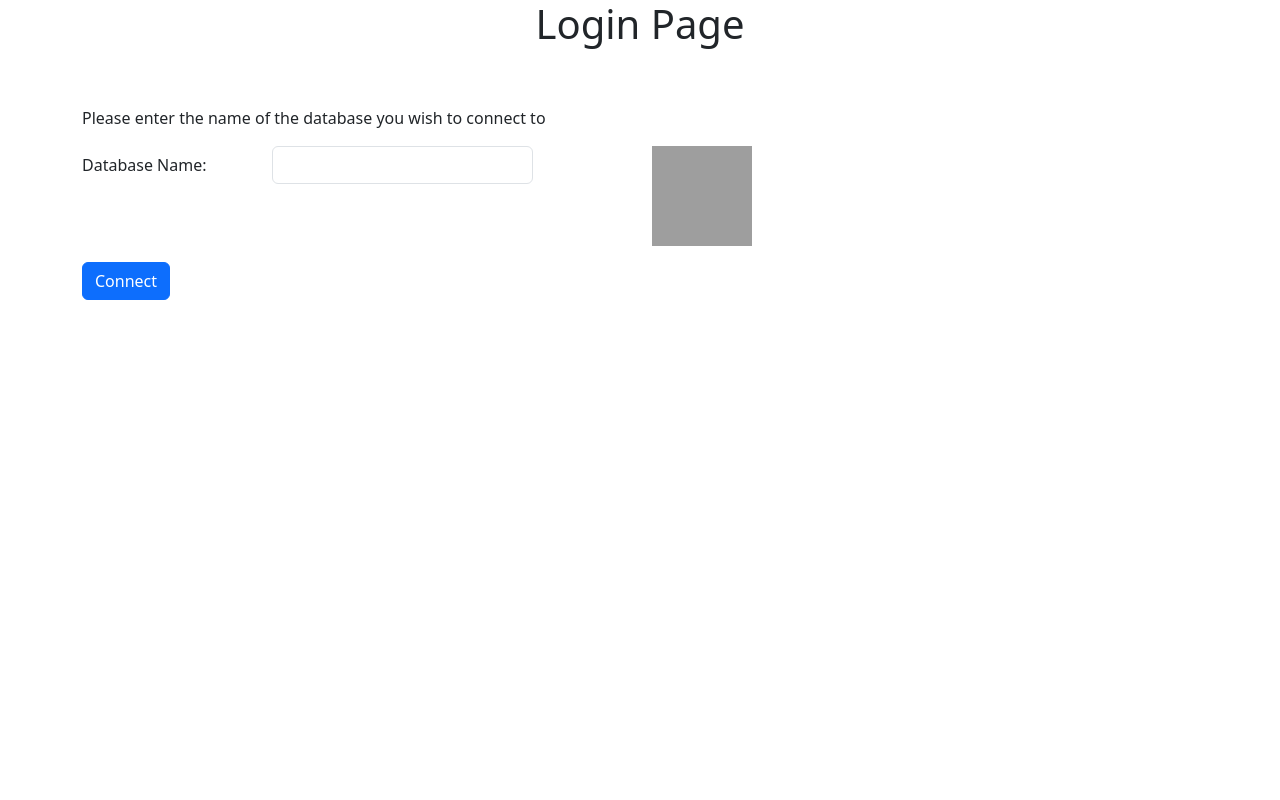
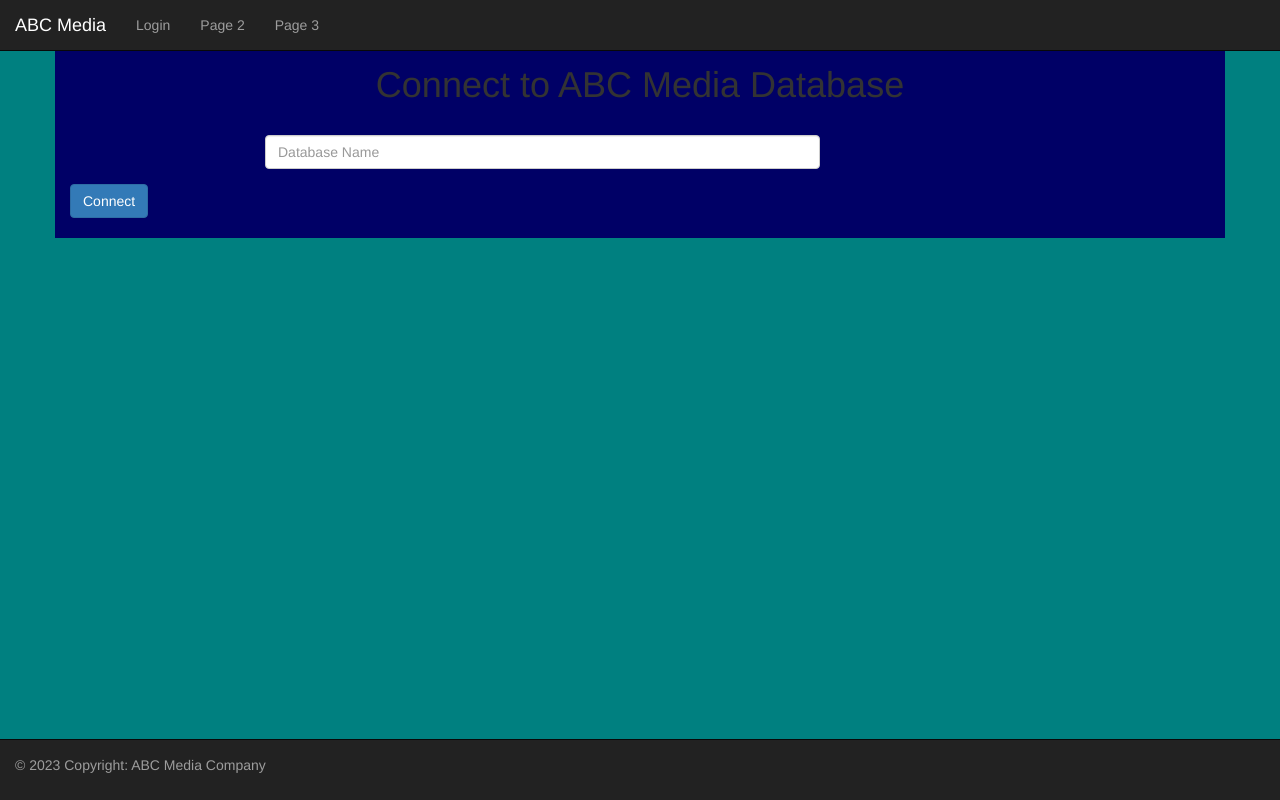
Before and after one commit to rip97/CS_359_Project, a Django app: page /login/ in a window 1280 px wide. Run offline with Django 4.2, Linux system fonts and the light colour scheme; some libraries are stand-ins or nearby versions; grey boxes are pictures that could not be loaded.

Commit message:
Login and Home Page with basic CSS and bootstrap

```diff
--- a/Part 4/ABC/ABC/urls.py
+++ b/Part 4/ABC/ABC/urls.py
@@ -18,6 +18,6 @@ from django.contrib import admin
 from django.urls import include, path
 
 urlpatterns = [
+    path("", include('ABC_Media.urls')),
     path('admin/', admin.site.urls),
-    path('login/', include('ABC_Media.urls'))
 ]
--- /dev/null
+++ b/Part 4/ABC/ABC_Media/forms.py
@@ -0,0 +1,12 @@
+# @Author: Justyn Rippie
+# @Date: 4-12-2023
+# @Description: Custom class for forms
+
+from django import forms
+
+
+# create a custom form for user login via database
+
+class DatabaseInputForm(forms.Form):
+
+    data_base_name = forms.TextInput()
--- /dev/null
+++ b/Part 4/ABC/ABC_Media/templates/ABC_Media/home.html
@@ -0,0 +1,34 @@
+<!DOCTYPE html>
+<html lang="en">
+<head>
+    <meta charset="utf-8">
+    <meta name="viewport" content="width=device-width, initial-scale=1">
+    <link rel="stylesheet" href="https://maxcdn.bootstrapcdn.com/bootstrap/3.4.1/css/bootstrap.min.css">
+    <script src="https://ajax.googleapis.com/ajax/libs/jquery/3.6.4/jquery.min.js"></script>
+    <script src="https://maxcdn.bootstrapcdn.com/bootstrap/3.4.1/js/bootstrap.min.js"></script>
+    <Title>ABC Media</Title>
+</head>
+<body style="background-color: hsl(180,100%,25%);">
+    <nav class="navbar navbar-inverse navbar-fixed-top">
+        <div class="container-fluid">
+            <div class="navbar-header">
+                <a class="navbar-brand" href="/">ABC Media</a>
+            </div>
+            <ul class="nav navbar-nav">
+              <li><a href="/login">Login</a></li>
+              <li><a href="#">Page 2</a></li>
+              <li><a href="#">Page 3</a></li>
+            </ul>
+        </div>
+    </nav>
+    <div class="container" style="background-color: hsl(240,100%,20%); padding-top:45px; text-color:white;">
+    {% block content %}
+    {% endblock %}
+    </div>
+    <div class="navbar navbar-inverse navbar-fixed-bottom">
+        <span class="navbar-text">
+            <p style="text-align: center;">© 2023 Copyright: ABC Media Company </p>
+        </span>
+    </div>
+</body>
+</html>
--- a/Part 4/ABC/ABC_Media/templates/ABC_Media/login.html
+++ b/Part 4/ABC/ABC_Media/templates/ABC_Media/login.html
@@ -1,29 +1,20 @@
-<!DOCTYPE html>
-<html lang="en">
-    <head>
-        <meta charset="utf-8">
-        <meta name="viewport" content="width=device-width, initial-scale=1">
-        <title>Connect</title>
-        <link href="https://cdn.jsdelivr.net/npm/bootstrap@5.3.0-alpha3/dist/css/bootstrap.min.css" rel="stylesheet" integrity="sha384-KK94CHFLLe+nY2dmCWGMq91rCGa5gtU4mk92HdvYe+M/SXH301p5ILy+dN9+nJOZ" crossorigin="anonymous">
-    </head>
-    <body>
-        <div class="container">
-            <h1 style="text-align: center">Login Page</h1>
-            <form style="padding-top: 50px">
-                <div class="row mb-3">
-                    <p> Please enter the name of the database you wish to connect to</p>
-                    <label for="dbName" class="col-sm-2 col-form-label">Database Name:</label>
-                    <div class="col-sm-3">
-                        <input type="text" class="form-control" id="dbName" name="dbName" required><br><br>
-                    </div>
-                    <div class = "col-sm-1">
-                    </div>
-                    <div class = "col-sm-3">
-                        <img src="abc.png" alt="Abc Media" width="100" height="100">
-                    </div>
-                </div>
-                <button type="submit" class="btn btn-primary">Connect</button>
-            </form>
+{% extends 'ABC_Media/home.html' %}
+{{ form }}
+{% block content %}
+
+<h1 style="text-align:center;"> Connect to ABC Media Database </h1>
+<form style="padding-bottom: 20px; padding-top:20px;" method="POST"  >
+    {% csrf_token %}
+    <div class="form-group row">
+        <label for="{{ form.data_base_name }}" class="col-sm-2 col-form-label" style="text-color: white;"></label>
+        <div class="col-sm-6">
+            <input type="text" class="form-control" id="dbName" name="dbName" required placeholder="Database Name">
         </div>
-    </body>
-</html>
+        <div class="col-sm-4">
+
+        </div>
+    </div>
+    <button type="submit" class="btn btn-primary">Connect</button>
+</form>
+
+{% endblock %}
--- a/Part 4/ABC/ABC_Media/urls.py
+++ b/Part 4/ABC/ABC_Media/urls.py
@@ -1,7 +1,11 @@
 from django.urls import path
-
 from . import views
 
+
+app_name = 'ABC_Media'
+
+
 urlpatterns = [
-    path("", views.login, name="login"),
+    path("", views.homepage, name="homepage"),
+    path("login/", views.login, name="login"),
 ]
--- a/Part 4/ABC/ABC_Media/views.py
+++ b/Part 4/ABC/ABC_Media/views.py
@@ -1,10 +1,15 @@
 from django.shortcuts import render
 from django.http import HttpResponse
 from django.template import loader
+from .forms import DatabaseInputForm
 
 # Create your views here.
 
 
+def homepage(request):
+    return render(request, "ABC_Media/home.html")
+
+
 def login(request):
-    template = loader.get_template("ABC_Media/login.html")
-    return render(request, "ABC_Media/login.html")
+    form = DatabaseInputForm
+    return render(request, "ABC_Media/login.html", context={'form': form})
```
Also changed, not shown: Part 4/ABC/ABC/settings.py (+8 -0 lines).
